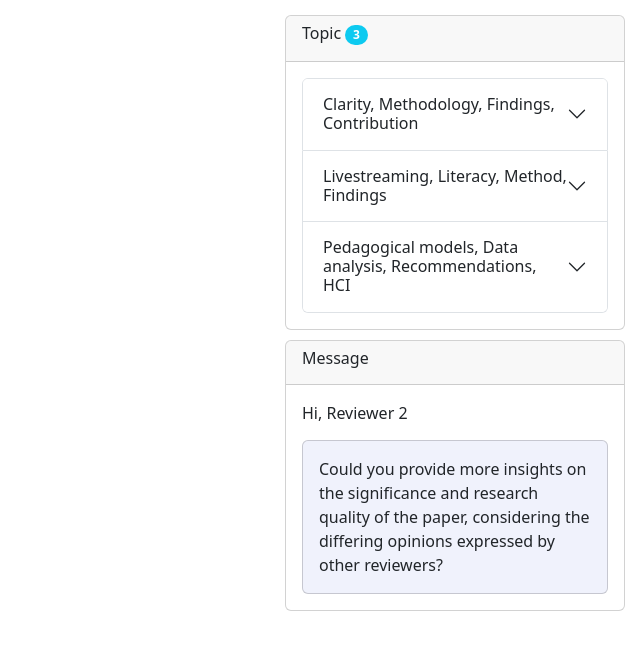
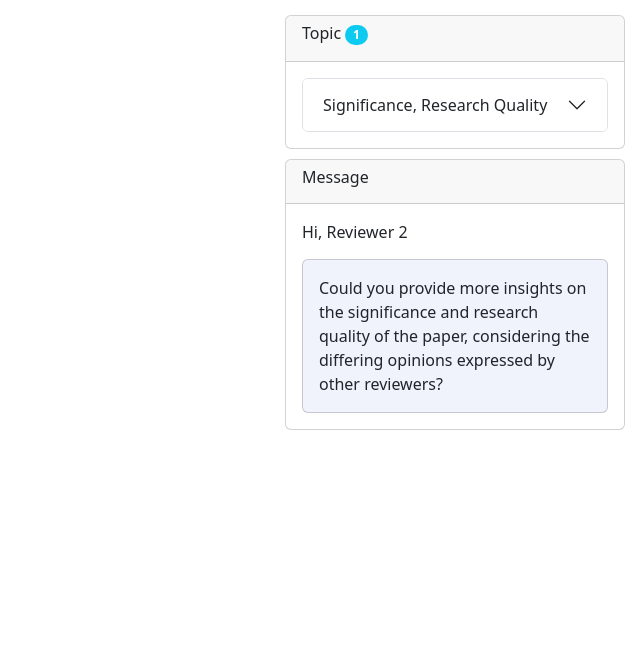
Before and after one commit to aligator4sah/peer-review-react, a React (Create React App) app: page /discussion in a window 1280 px wide. Shown: the top 650 px of the page, without its empty margins (640-1280 px from the left). Built offline with nearby package versions, Linux system fonts and the light colour scheme.

Commit message:
Added status control for topic card

```diff
--- a/src/App.js
+++ b/src/App.js
@@ -10,21 +10,21 @@ import {
 } from "react-router-dom";
 import Summary from './Summary';
 import Discussion from './Discussion';
+import { useState } from 'react';
 
 function App() {
+  const [status, setStatus] = useState('summary');
   return (
     <Router>
     <div>
-
-
       {/* A <Switch> looks through its children <Route>s and
           renders the first one that matches the current URL. */}
       <Switch>
         <Route path="/discussion">
-          <Discussion />
+          <Discussion status={'discussion'}/>
         </Route>
         <Route path="/">
-          <Summary />
+          <Summary status={'summary'}/>
         </Route>
       </Switch>
     </div>
--- a/src/Discussion.js
+++ b/src/Discussion.js
@@ -3,11 +3,11 @@ import './Summary.css';
 import Comments from './Comments';
 import Message from './Message';
 
-function Discussion() {
+function Discussion({status}) {
     return (
         <div className="review-summary">
             <div className="sideBar">
-                <TopicCard />
+                <TopicCard status={status}/>
             </div>
             <div className="sideBar">
                 <Message />
--- a/src/Summary.js
+++ b/src/Summary.js
@@ -2,11 +2,11 @@ import TopicCard from './TopicCard';
 import './Summary.css';
 import Comments from './Comments';
 
-function Summary() {
+function Summary({status}) {
   return (
     <div className="review-summary">
       <div className="sideBar">
-        <TopicCard />
+        <TopicCard status={status}/>
       </div>
       <div className="sideBar">
         <Comments />
--- a/src/TopicCard.js
+++ b/src/TopicCard.js
@@ -2,6 +2,7 @@ import Card from 'react-bootstrap/Card';
 import Badge from 'react-bootstrap/Badge';
 import Accordion from 'react-bootstrap/Accordion';
 import Button from 'react-bootstrap/Button';
+import { useState } from 'react';
 
 let topicSampleData = [
   {
@@ -25,7 +26,18 @@ let topicSampleData = [
 
 ]
 
-function TopicCard() {
+let discussionData = [
+  {
+    id: "1",
+    topic_keywords: "Significance, Research Quality",
+    reviewer_involved: "Reviewer1, Reviewer2, Reviewer3",
+    summary: "Reviewers 1, 2, and 3 have differing opinions on the significance and research quality of the paper.",
+    prompt_question: "How do you perceive the significance and research quality of the paper, considering the varying opinions among reviewers?"
+  }
+]
+function TopicCard({status}) {
+  // const [status, setStatus] = useState('summary');
+  if (status === 'summary') {
     return (
       <Card>
       <Card.Header>
@@ -35,7 +47,8 @@ function TopicCard() {
       </Card.Header>
       <Card.Body>
         <Accordion defaultActiveKey="0">
-          {topicSampleData.map(function(data) {return (
+          {topicSampleData.map(function (data) {
+            return (
               <Accordion.Item eventKey={data.id}>
                 <Accordion.Header>{data.keywords}</Accordion.Header>
                 <Accordion.Body>
@@ -51,7 +64,40 @@ function TopicCard() {
 
                 </Accordion.Body>
               </Accordion.Item>
-          )})}
+            )
+          })}
+        </Accordion>
+      </Card.Body>
+    </Card>
+    )
+  }
+  return (
+    <Card>
+      <Card.Header>
+        <h6>
+          Topic <Badge pill bg="info">{discussionData.length}</Badge>
+        </h6>
+      </Card.Header>
+      <Card.Body>
+        <Accordion defaultActiveKey="0">
+          {discussionData.map(function (data) {
+            return (
+              <Accordion.Item eventKey={data.id}>
+                <Accordion.Header>{data.topic_keywords}</Accordion.Header>
+                <Accordion.Body>
+                  <div class="topic-content">
+                    <p style={{ paddingLeft: '5px' }}><strong>Reviewer&nbsp; &nbsp; &nbsp; <span>{data.reviewer_involved}</span></strong> </p>
+                    <Card bg='#F0F2FC' style={{ marginBottom: '15px', backgroundColor: '#F0F2FC' }}>
+                      <Card.Body>
+                        {data.summary}
+                      </Card.Body>
+                    </Card>
+                    <Button variant="primary">Prompt</Button>{' '}
+                  </div>
+                </Accordion.Body>
+              </Accordion.Item>
+            )
+          })}
         </Accordion>
       </Card.Body>
     </Card>
```
Lines whose indentation alone changed are shown as unchanged.
